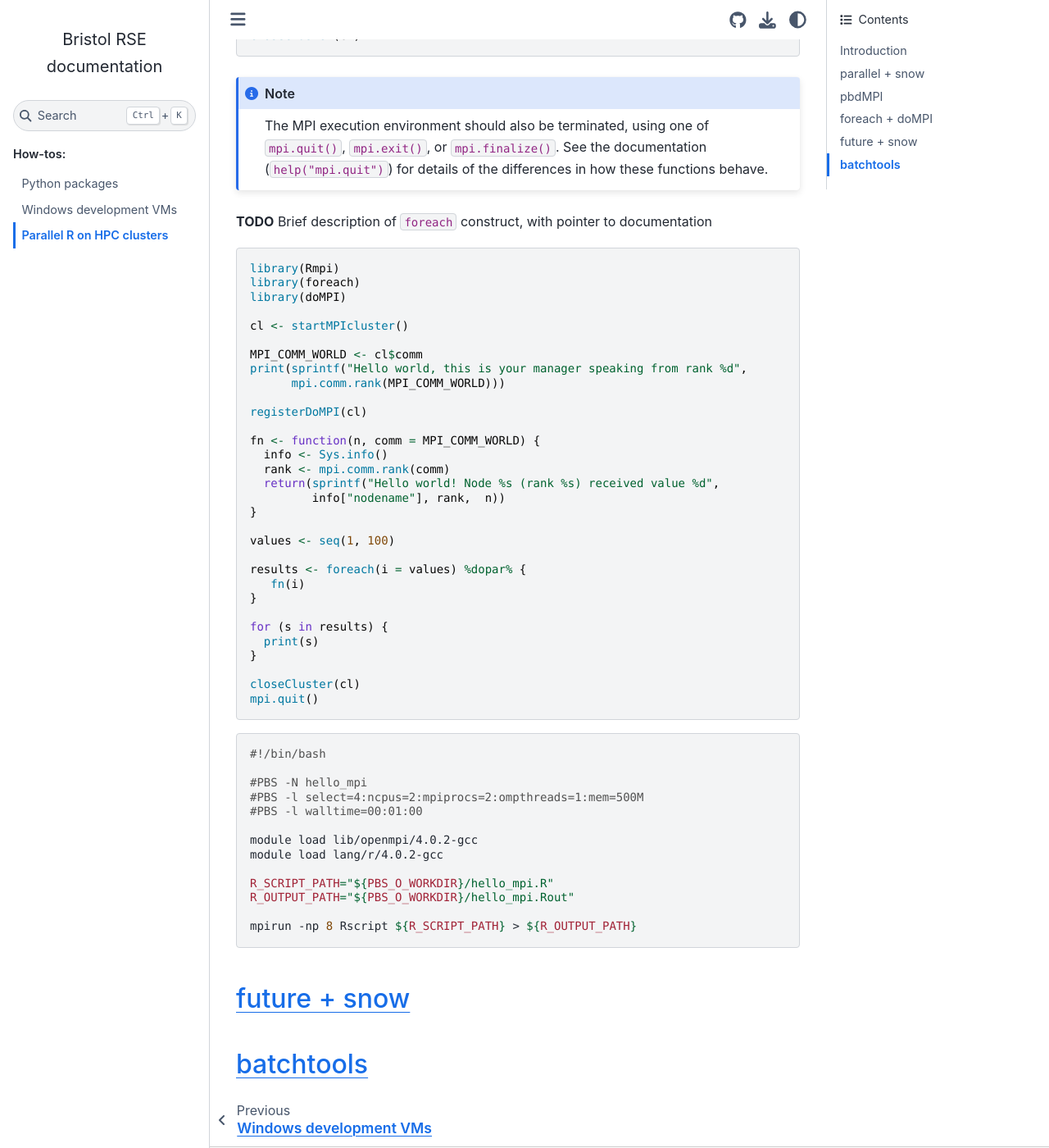
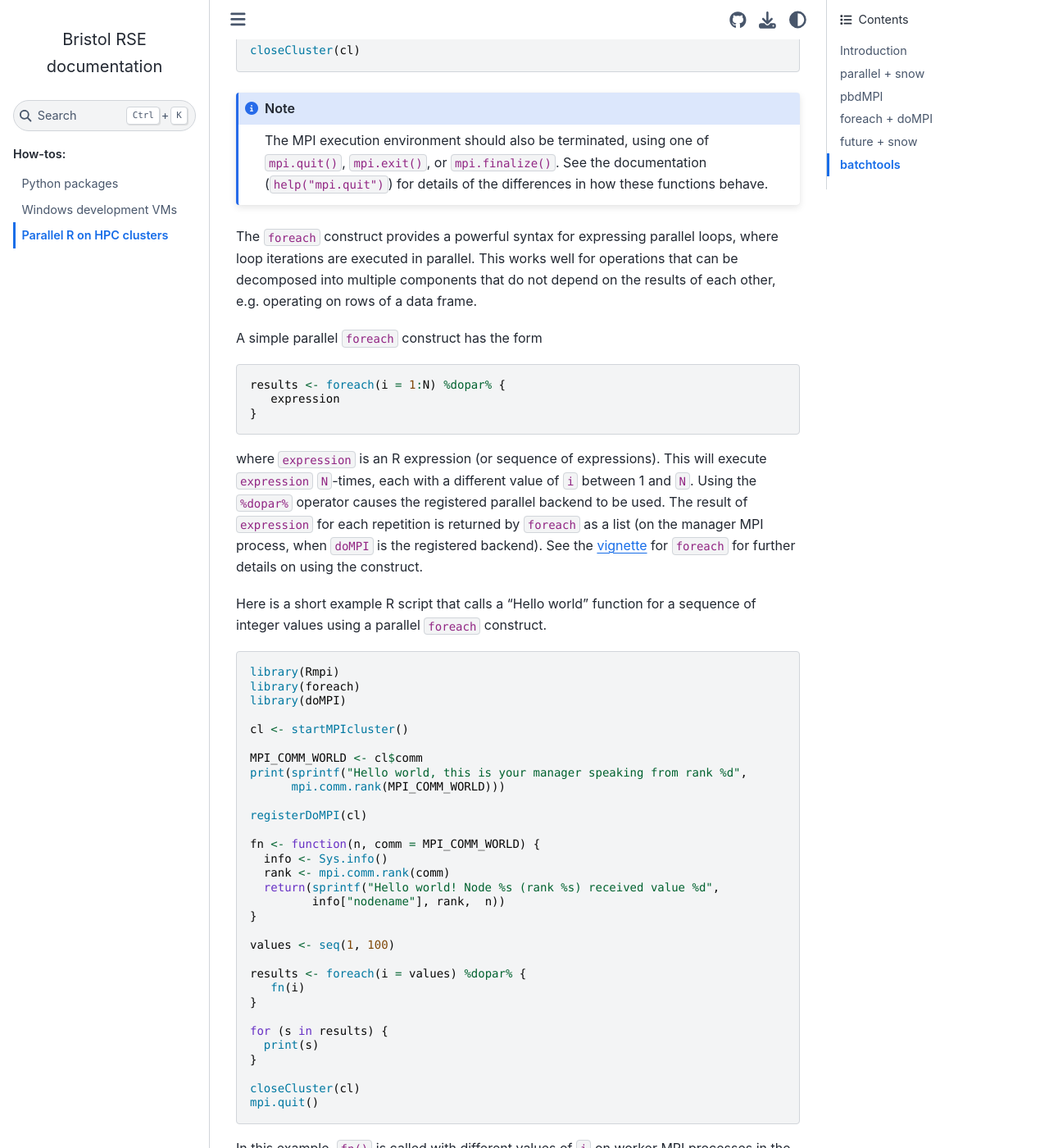
Before and after one commit to BristolRSE/bristolrse.github.io, a Sphinx documentation site: the page built from source/how-tos/parallel_R.rst, in a window 1280 px wide and 1400 px high, scrolled down 9304 px. Shown: the whole window at 82% size. Built offline with Sphinx 7.4.7 and the Sphinx Book theme 1.1.4, drawn with Linux system fonts in a browser that asks for light colours; some of the changed text lies outside the part shown.

Commit message:
First draft of foreach + doMPI section completed

```diff
--- a/source/how-tos/parallel_R.rst
+++ b/source/how-tos/parallel_R.rst
@@ -304,6 +305,7 @@ To do this, start R with ``mpirun``, specifying the total number of MPI processe
 
 which will create 5 MPI processes (1 manager and 4 workers) and run ``script.R``, sending output to ``script.Rout``.
 It is important to note that invoking R in this way causes **all MPI processes to start by executing the same code** in the script.
+
 The MPI processes are partitioned into manager and worker roles by calling ``startMPIcluster()`` in the script, which returns a cluster object.
 
 .. code-block:: R
@@ -332,7 +334,23 @@ Once the MPI cluster has completed its work (typically at the end of a script),
    The MPI execution environment should also be terminated, using one of ``mpi.quit()``, ``mpi.exit()``, or ``mpi.finalize()``.
    See the documentation (``help("mpi.quit")``) for details of the differences in how these functions behave.
 
-**TODO** Brief description of ``foreach`` construct, with pointer to documentation
+The ``foreach`` construct provides a powerful syntax for expressing parallel loops, where loop iterations are executed in parallel.
+This works well for operations that can be decomposed into multiple components that do not depend on the results of each other, e.g. operating on rows of a data frame.
+
+A simple parallel ``foreach`` construct has the form
+
+.. code-block:: R
+
+   results <- foreach(i = 1:N) %dopar% {
+      expression
+   }
+
+where ``expression`` is an R expression (or sequence of expressions). This will execute ``expression`` ``N``-times, each with a different value of ``i`` between 1 and ``N``.
+Using the ``%dopar%`` operator causes the registered parallel backend to be used.
+The result of ``expression`` for each repetition is returned by ``foreach`` as a list (on the manager MPI process, when ``doMPI`` is the registered backend).
+See the `vignette <https://cran.r-project.org/web/packages/foreach/vignettes/foreach.html>`__ for ``foreach`` for further details on using the construct.
+
+Here is a short example R script that calls a "Hello world" function for a sequence of integer values using a parallel ``foreach`` construct.
 
 .. code-block:: R
 
@@ -368,6 +386,10 @@ Once the MPI cluster has completed its work (typically at the end of a script),
    closeCluster(cl)
    mpi.quit()
 
+In this example, ``fn()`` is called with different values of ``i`` on worker MPI processes in the cluster ``cl`` and the results from each function call are returned and output on the manager process.
+
+The (PBS-style) job submission script for a R script using ``foreach`` and ``doMPI`` is simpler than the example for :ref:`parallel-R-parallel-snow` , as R does not need to be invoked using ``RMPISNOW`` (it has the same form as the example submission script :ref:`pbdMPI`):
+
 .. code-block:: shell
 
    #!/bin/bash
@@ -384,6 +406,10 @@ Once the MPI cluster has completed its work (typically at the end of a script),
 
    mpirun -np 8 Rscript ${R_SCRIPT_PATH} > ${R_OUTPUT_PATH}
 
+The script requests a walltime of 1 minute and 4 resource "chunks" with 2 cores, 2 MPI processes and 500 MB memory each.
+The R script ``hello_mpi.R`` is run using ``Rscript`` with 8 MPI processes and (standard) output is redirected to the file ``hello_mpi.Rout``.
+The MPI processes all start running the same R script, but are partitioned into manager and worker roles when ``startMPIcluster()`` is called.
+
 future + snow
 =============
 
```
Also changed, not shown: other parts of source/how-tos/parallel_R.rst (+1 -0 lines).
